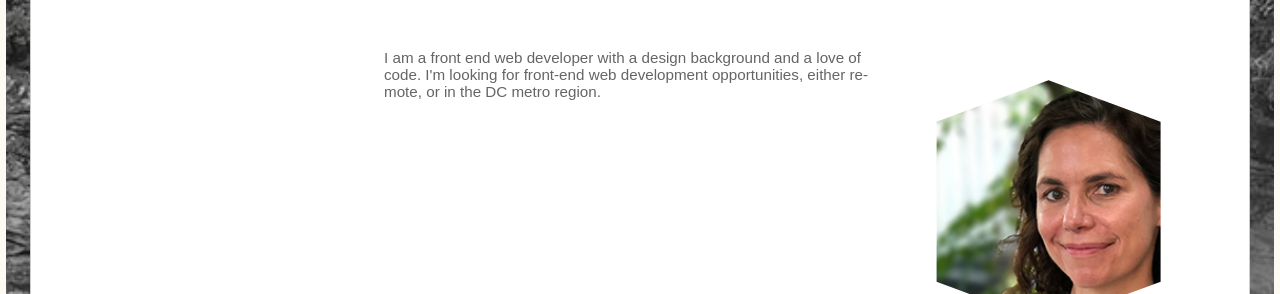
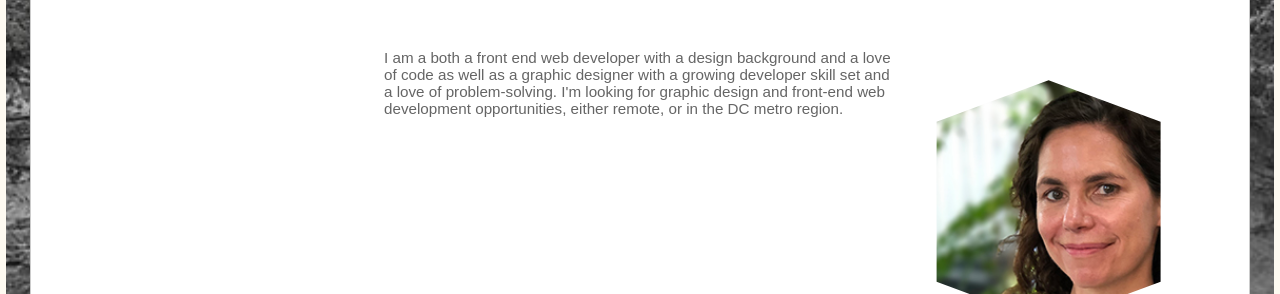
Before and after one commit to KrisQuiBo/portfolio2019, a plain HTML site: page index.html in a window 1280 px wide. Shown: the part 389-683 px from the top of the page. Drawn offline with nearby package versions, Linux system fonts and the light colour scheme; a web font is replaced by a local one.

Commit message:
updated blurb

```diff
--- a/index.html
+++ b/index.html
@@ -40,7 +40,7 @@
           <br>
           <p class="text-about">
             <!-- <br><br>  -->
-            I am a front end web developer with a design background and a love of code. I'm looking for front-end web development opportunities, either remote, or in the DC metro region.
+            I am a both a front end web developer with a design background and a love of code as well as a graphic designer with a growing developer skill set and a love of problem-solving. I'm looking for graphic design and front-end web development opportunities, either remote, or in the DC metro region.
           </p>
           <div class="space">
 
```
